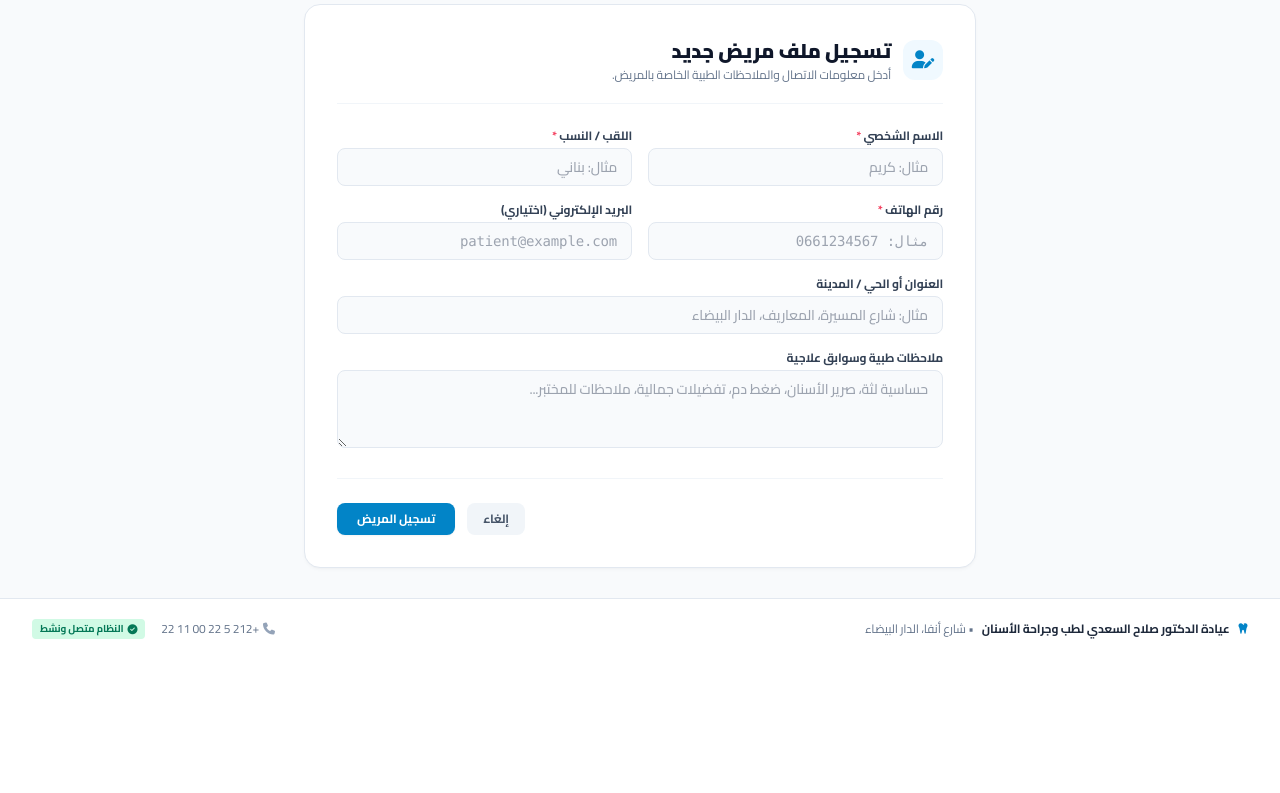
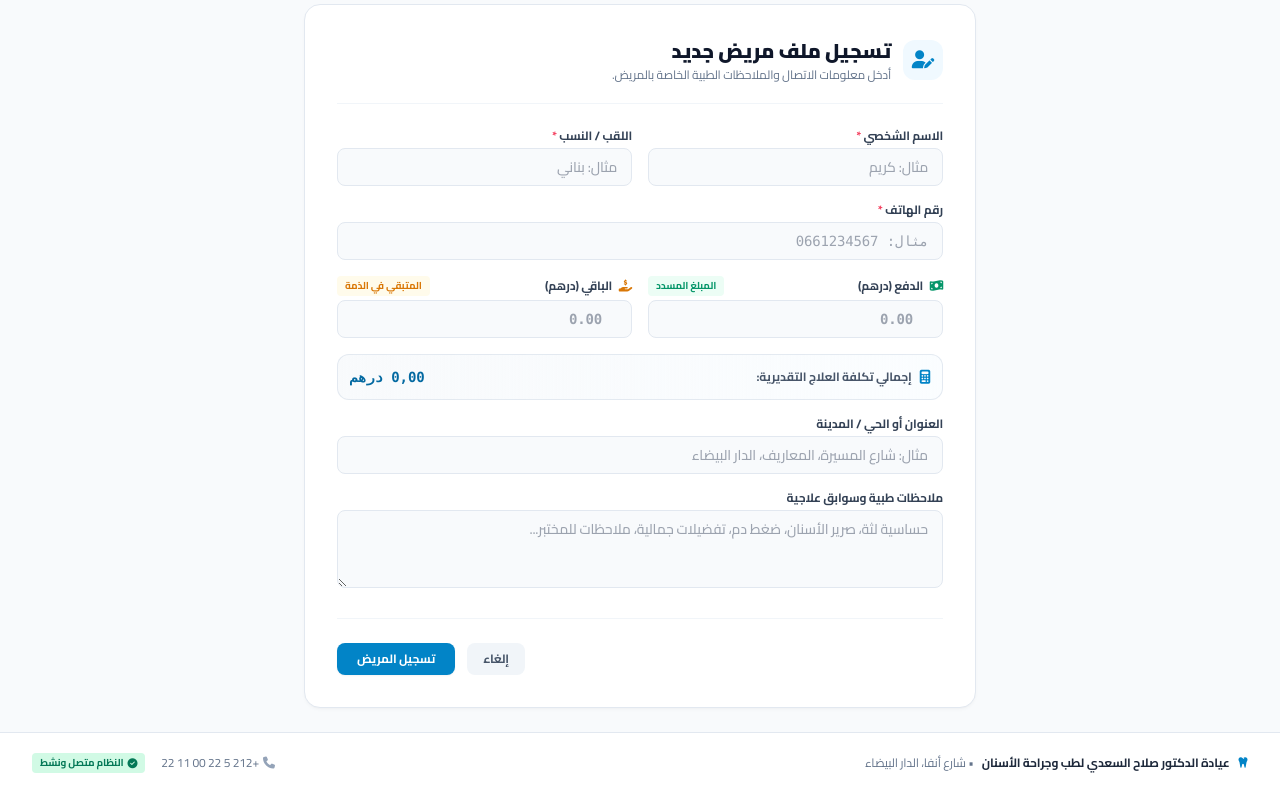
Before and after one commit to Jobydoo/cabinet-dentaire-salah-essaadi, a Flask app: page /clients/new in a window 1280 px wide. Shown: the part 141-934 px from the top of the page. Before the commit the page ends 780 px from the top, so only its background shows below. Run offline with Flask 3, Linux system fonts and the light colour scheme; some libraries are stand-ins or nearby versions.

Commit message:
Update form.html

```diff
--- a/templates/clients/form.html
+++ b/templates/clients/form.html
@@ -27,6 +27,9 @@
         </div>
 
         <form method="POST">
+            <!-- الاحتفاظ بالبريد الإلكتروني الحالي إن وجد بدون إظهاره -->
+            <input type="hidden" name="email" value="{{ client.email or '' }}">
+
             <div class="grid grid-cols-1 sm:grid-cols-2 gap-4">
                 <!-- الاسم الشخصي -->
                 <div>
@@ -43,17 +46,45 @@
                 </div>
 
                 <!-- الهاتف -->
-                <div>
+                <div class="sm:col-span-2">
                     <label class="block text-xs font-bold text-slate-700 uppercase mb-1">رقم الهاتف <span class="text-rose-500">*</span></label>
                     <input type="tel" name="phone" required value="{{ client.phone or '' }}" placeholder="مثال: 0661234567" dir="ltr"
                            class="w-full px-3.5 py-2 text-sm bg-slate-50 border border-slate-200 rounded-lg focus:bg-white focus:border-brand-500 focus:ring-2 focus:ring-brand-100 outline-none transition text-right font-mono">
                 </div>
 
-                <!-- البريد الإلكتروني -->
+                <!-- الدفع -->
                 <div>
-                    <label class="block text-xs font-bold text-slate-700 uppercase mb-1">البريد الإلكتروني (اختياري)</label>
-                    <input type="email" name="email" value="{{ client.email or '' }}" placeholder="patient@example.com" dir="ltr"
-                           class="w-full px-3.5 py-2 text-sm bg-slate-50 border border-slate-200 rounded-lg focus:bg-white focus:border-brand-500 focus:ring-2 focus:ring-brand-100 outline-none transition text-right font-mono">
+                    <label class="block text-xs font-bold text-slate-700 uppercase mb-1 flex items-center justify-between">
+                        <span><i class="fa-solid fa-money-bill-wave ml-1 text-emerald-600"></i> الدفع ({{ cabinet_currency }})</span>
+                        <span class="text-[10px] text-emerald-600 bg-emerald-50 px-2 py-0.5 rounded font-bold">المبلغ المسدد</span>
+                    </label>
+                    <input type="number" step="any" min="0" name="paid_amount" id="paid_amount"
+                           value="{{ client.paid_amount if client.paid_amount is defined else (client.total_paid if (client.total_paid is defined and client.total_paid is not none and client.total_paid > 0) else '') }}"
+                           placeholder="0.00" dir="ltr"
+                           class="w-full px-3.5 py-2 text-sm bg-slate-50 border border-slate-200 rounded-lg focus:bg-white focus:border-emerald-500 focus:ring-2 focus:ring-emerald-100 outline-none transition text-right font-mono font-bold text-emerald-600">
+                </div>
+
+                <!-- الباقي -->
+                <div>
+                    <label class="block text-xs font-bold text-slate-700 uppercase mb-1 flex items-center justify-between">
+                        <span><i class="fa-solid fa-hand-holding-dollar ml-1 text-amber-600"></i> الباقي ({{ cabinet_currency }})</span>
+                        <span class="text-[10px] text-amber-600 bg-amber-50 px-2 py-0.5 rounded font-bold">المتبقي في الذمة</span>
+                    </label>
+                    <input type="number" step="any" min="0" name="remaining_amount" id="remaining_amount"
+                           value="{{ client.remaining_amount if client.remaining_amount is defined else (client.remaining_balance if (client.remaining_balance is defined and client.remaining_balance is not none and client.remaining_balance > 0) else '') }}"
+                           placeholder="0.00" dir="ltr"
+                           class="w-full px-3.5 py-2 text-sm bg-slate-50 border border-slate-200 rounded-lg focus:bg-white focus:border-amber-500 focus:ring-2 focus:ring-amber-100 outline-none transition text-right font-mono font-bold text-amber-600">
+                </div>
+
+                <!-- شريط الحساب التلقائي للإجمالي -->
+                <div id="total_cost_box" class="sm:col-span-2 p-3 bg-gradient-to-r from-slate-50 to-brand-50/30 border border-slate-200/90 rounded-xl flex items-center justify-between transition-all">
+                    <div class="flex items-center space-x-2 space-x-reverse text-xs text-slate-600">
+                        <i class="fa-solid fa-calculator text-brand-600 text-sm"></i>
+                        <span class="font-bold">إجمالي تكلفة العلاج التقديرية:</span>
+                    </div>
+                    <div class="text-sm font-black text-brand-700 font-mono">
+                        <span id="total_calc_val">0.00</span> {{ cabinet_currency }}
+                    </div>
                 </div>
 
                 <!-- العنوان -->
@@ -84,4 +115,30 @@
     </div>
 
 </div>
+
+<script>
+    function updateTotalCost() {
+        const paidInput = document.getElementById('paid_amount');
+        const remainingInput = document.getElementById('remaining_amount');
+        const totalVal = document.getElementById('total_calc_val');
+
+        const paid = parseFloat(paidInput ? paidInput.value : 0) || 0;
+        const remaining = parseFloat(remainingInput ? remainingInput.value : 0) || 0;
+        const total = paid + remaining;
+
+        if (totalVal) {
+            totalVal.textContent = total.toLocaleString('fr-FR', { minimumFractionDigits: 2, maximumFractionDigits: 2 });
+        }
+    }
+
+    document.addEventListener('DOMContentLoaded', function() {
+        const paidInput = document.getElementById('paid_amount');
+        const remainingInput = document.getElementById('remaining_amount');
+
+        if (paidInput) paidInput.addEventListener('input', updateTotalCost);
+        if (remainingInput) remainingInput.addEventListener('input', updateTotalCost);
+
+        updateTotalCost();
+    });
+</script>
 {% endblock %}
```
